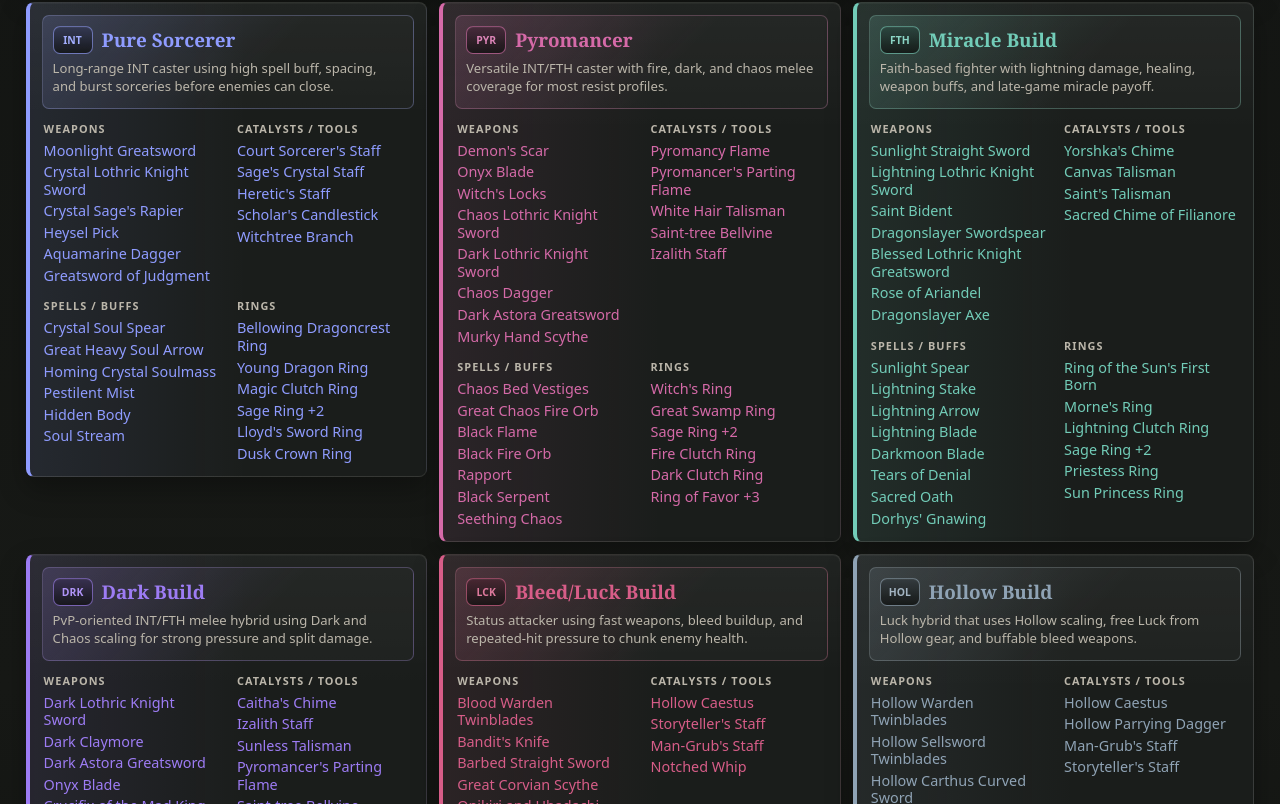
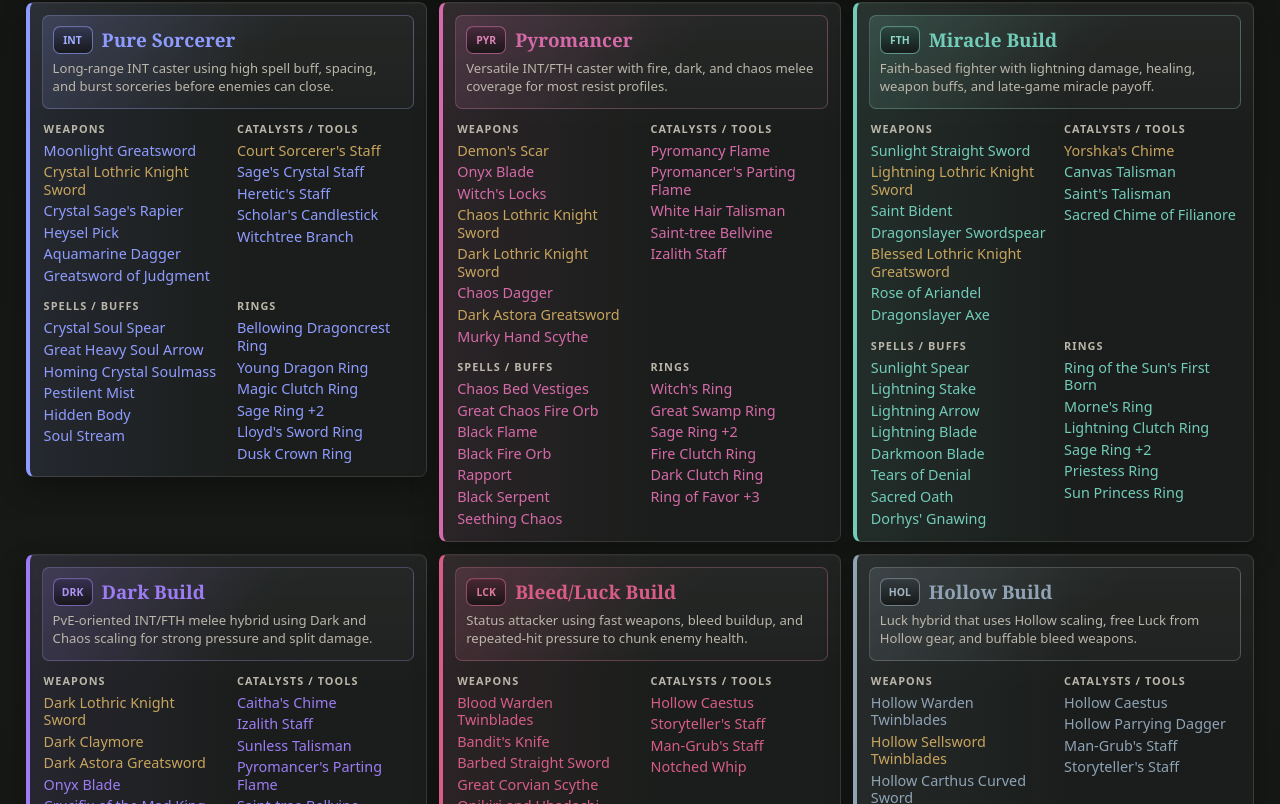
Before and after one commit to Morgpo/ds3-cheat-sheet, a React (Vite) app: page / in a window 1280 px wide. Shown: the part 1636-2440 px from the top of the page. Built offline with nearby package versions, Linux system fonts and the light colour scheme.

Commit message:
Highlight top shelf weapons in build cards

```diff
--- a/data/cheat-sheet.json
+++ b/data/cheat-sheet.json
@@ -473,7 +473,7 @@
         "id": "dark-melee",
         "type": "card",
         "title": "Dark Build",
-        "description": "PvP-oriented INT/FTH melee hybrid using Dark and Chaos scaling for strong pressure and split damage.",
+        "description": "PvE-oriented INT/FTH melee hybrid using Dark and Chaos scaling for strong pressure and split damage.",
         "theme": "dark-melee",
         "icon": "moon",
         "abbrev": "DRK",
--- a/src/App.jsx
+++ b/src/App.jsx
@@ -21,8 +21,41 @@ const THEME_VAR = {
   caps: "var(--c-caps)"
 };
 
+const WEAPON_PREFIXES = [
+  "refined",
+  "heavy",
+  "sharp",
+  "crystal",
+  "chaos",
+  "dark",
+  "lightning",
+  "blessed",
+  "hollow",
+  "simple",
+  "raw",
+  "fire",
+  "deep",
+  "poison",
+  "blood"
+];
+
 function normalizeText(value) {
   return String(value ?? "").trim().toLowerCase();
+}
+
+function normalizeWeaponName(value) {
+  return normalizeText(value)
+    .replace(/\s*\(dlc\)\s*/g, " ")
+    .replace(/\s\+\d+\b/g, "")
+    .replace(/\s+/g, " ")
+    .trim();
+}
+
+function baseWeaponName(value) {
+  const name = normalizeWeaponName(value);
+  const prefix = WEAPON_PREFIXES.find((current) => name.startsWith(`${current} `));
+
+  return prefix ? name.slice(prefix.length + 1) : name;
 }
 
 function itemText(item) {
@@ -104,11 +137,12 @@ function getVisibleSection(section, query) {
   return { ...section, groups, note, isSearchHidden: !hasVisibleEntry };
 }
 
-function buildTopShelfSet(sections) {
+function buildTopShelfWeaponSet(sections) {
   const topShelfItems = sections
     .filter((section) => section.type === "top-shelf")
     .flatMap((section) => section.groups || [])
-    .flatMap((group) => group.items.map(itemText));
+    .filter((group) => normalizeText(group.title) === "the goats")
+    .flatMap((group) => group.items.map((item) => normalizeWeaponName(itemText(item))));
 
   return new Set(topShelfItems);
 }
@@ -127,7 +161,7 @@ function App() {
 
   const query = normalizeText(search);
   const allSections = useMemo(() => flattenSections(cheatSheet.sections), []);
-  const topShelfItems = useMemo(() => buildTopShelfSet(cheatSheet.sections.feature || []), []);
+  const topShelfWeapons = useMemo(() => buildTopShelfWeaponSet(cheatSheet.sections.feature || []), []);
   const visibleSections = useMemo(
     () => new Map(allSections.map((section) => [section.id, getVisibleSection(section, query)])),
     [allSections, query]
@@ -183,7 +217,6 @@ function App() {
             collapsed={collapsedIds.has(section.id)}
             onCollapse={collapseSection}
             section={visibleSections.get(section.id)}
-            topShelfItems={topShelfItems}
           />
         ))}
       </section>
@@ -195,7 +228,7 @@ function App() {
             collapsed={collapsedIds.has(section.id)}
             onCollapse={collapseSection}
             section={visibleSections.get(section.id)}
-            topShelfItems={topShelfItems}
+            topShelfWeapons={topShelfWeapons}
           />
         ))}
       </section>
@@ -207,7 +240,6 @@ function App() {
             collapsed={collapsedIds.has(section.id)}
             onCollapse={collapseSection}
             section={visibleSections.get(section.id)}
-            topShelfItems={topShelfItems}
           />
         ))}
       </section>
@@ -229,7 +261,7 @@ function SearchStatus({ query }) {
   );
 }
 
-function SectionRenderer({ collapsed, onCollapse, section, topShelfItems }) {
+function SectionRenderer({ collapsed, onCollapse, section, topShelfWeapons }) {
   if (!section) return null;
 
   if (section.type === "caps") {
@@ -242,7 +274,7 @@ function SectionRenderer({ collapsed, onCollapse, section, topShelfItems }) {
         collapsed={collapsed}
         onCollapse={onCollapse}
         section={section}
-        topShelfItems={topShelfItems}
+        topShelfWeapons={topShelfWeapons}
       />
     );
   }
@@ -252,7 +284,7 @@ function SectionRenderer({ collapsed, onCollapse, section, topShelfItems }) {
       collapsed={collapsed}
       onCollapse={onCollapse}
       section={section}
-      topShelfItems={topShelfItems}
+      topShelfWeapons={topShelfWeapons}
     />
   );
 }
@@ -310,7 +342,7 @@ function TopShelfCard({ collapsed, onCollapse, section }) {
   );
 }
 
-function BuildCard({ collapsed, onCollapse, section, topShelfItems }) {
+function BuildCard({ collapsed, onCollapse, section, topShelfWeapons }) {
   const cardClasses = [
     "board-card",
     ...(section.classes || [])
@@ -338,7 +370,7 @@ function BuildCard({ collapsed, onCollapse, section, topShelfItems }) {
             fallbackTheme={section.theme}
             group={group}
             key={group.title}
-            topShelfItems={topShelfItems}
+            topShelfWeapons={topShelfWeapons}
           />
         ))}
       </div>
@@ -346,7 +378,7 @@ function BuildCard({ collapsed, onCollapse, section, topShelfItems }) {
   );
 }
 
-function ItemGroup({ className = "group", fallbackTheme, group, topShelfItems = new Set() }) {
+function ItemGroup({ className = "group", fallbackTheme, group, topShelfWeapons = new Set() }) {
   return (
     <div className={`${className}${group.isSearchHidden ? " search-hidden" : ""}`}>
       <h3>{group.title}</h3>
@@ -355,12 +387,12 @@ function ItemGroup({ className = "group", fallbackTheme, group, topShelfItems =
           const value = item.value ?? item;
           const text = itemText(value);
           const styleName = itemStyle(value, fallbackTheme);
-          const isTopPick = topShelfItems.has(text);
+          const isTopShelfWeapon = topShelfWeapons.has(normalizeWeaponName(text)) || topShelfWeapons.has(baseWeaponName(text));
           const hidden = item.isSearchHidden ? " search-hidden" : "";
-          const topPick = isTopPick ? " top-pick-match" : "";
+          const topShelfWeapon = isTopShelfWeapon ? " top-shelf-weapon-match" : "";
 
           return (
-            <li className={`item style-${styleName}${topPick}${hidden}`} key={text}>
+            <li className={`item style-${styleName}${topShelfWeapon}${hidden}`} key={text}>
               {text}
             </li>
           );
--- a/src/styles.css
+++ b/src/styles.css
@@ -447,6 +447,10 @@ ul {
   color: var(--c-top-shelf);
   font-weight: 760;
   text-shadow: 0 0 8px rgba(199, 164, 94, 0.28);
+}
+
+.group .top-shelf-weapon-match {
+  color: var(--c-top-shelf);
 }
 
 .style-neutral {
```
